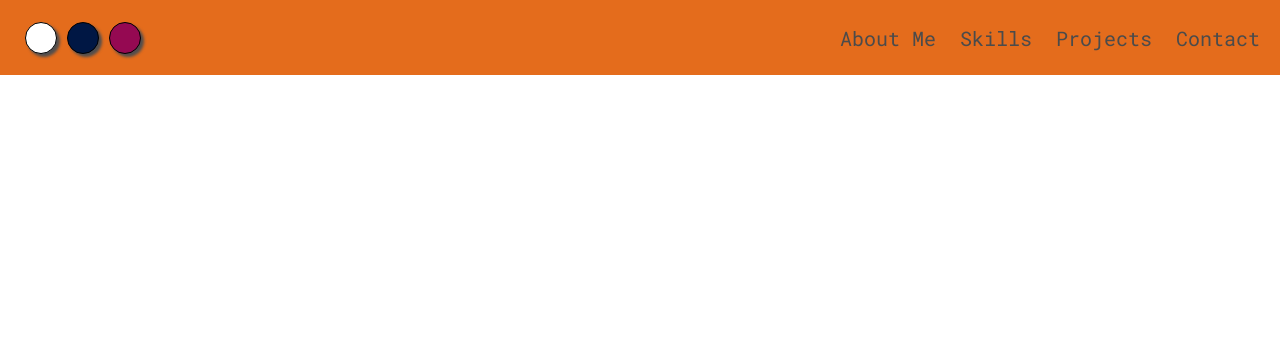
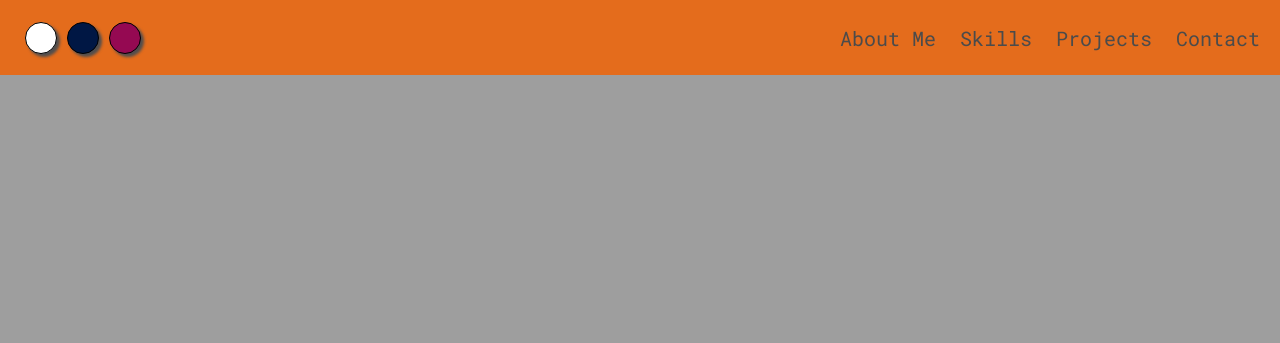
Before and after one commit to kevint98/portfolio_website, a plain HTML site: page index.html in a window 1280 px wide. Shown: the top 343 px of the page. Drawn offline with Linux system fonts and the light colour scheme; the site is published under a folder, as on GitHub Pages, so addresses that start at the root find nothing.

Commit message:
fix background image display

```diff
--- a/resources/css/styles.css
+++ b/resources/css/styles.css
@@ -227,7 +227,7 @@ nav {
 #welcome-wrapper {
 	padding: 5rem 0em;
 	background-color: #e46c1c;
-	background: url(/resources/images/code.jpg);
+	background: url(../images/code.jpg);
 	background-position: center;
 	background-size: cover;
 	background-repeat: no-repeat;
```
